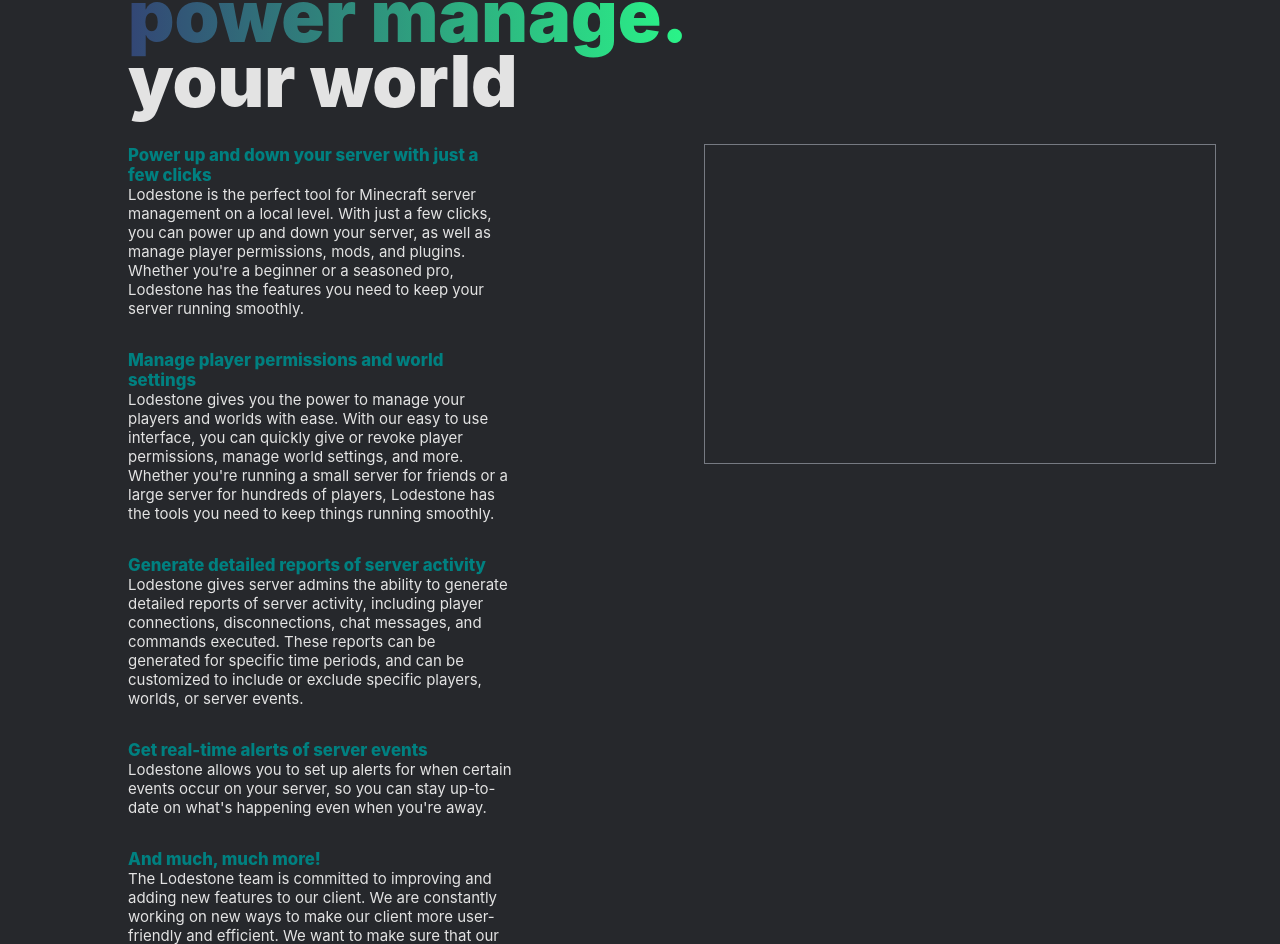
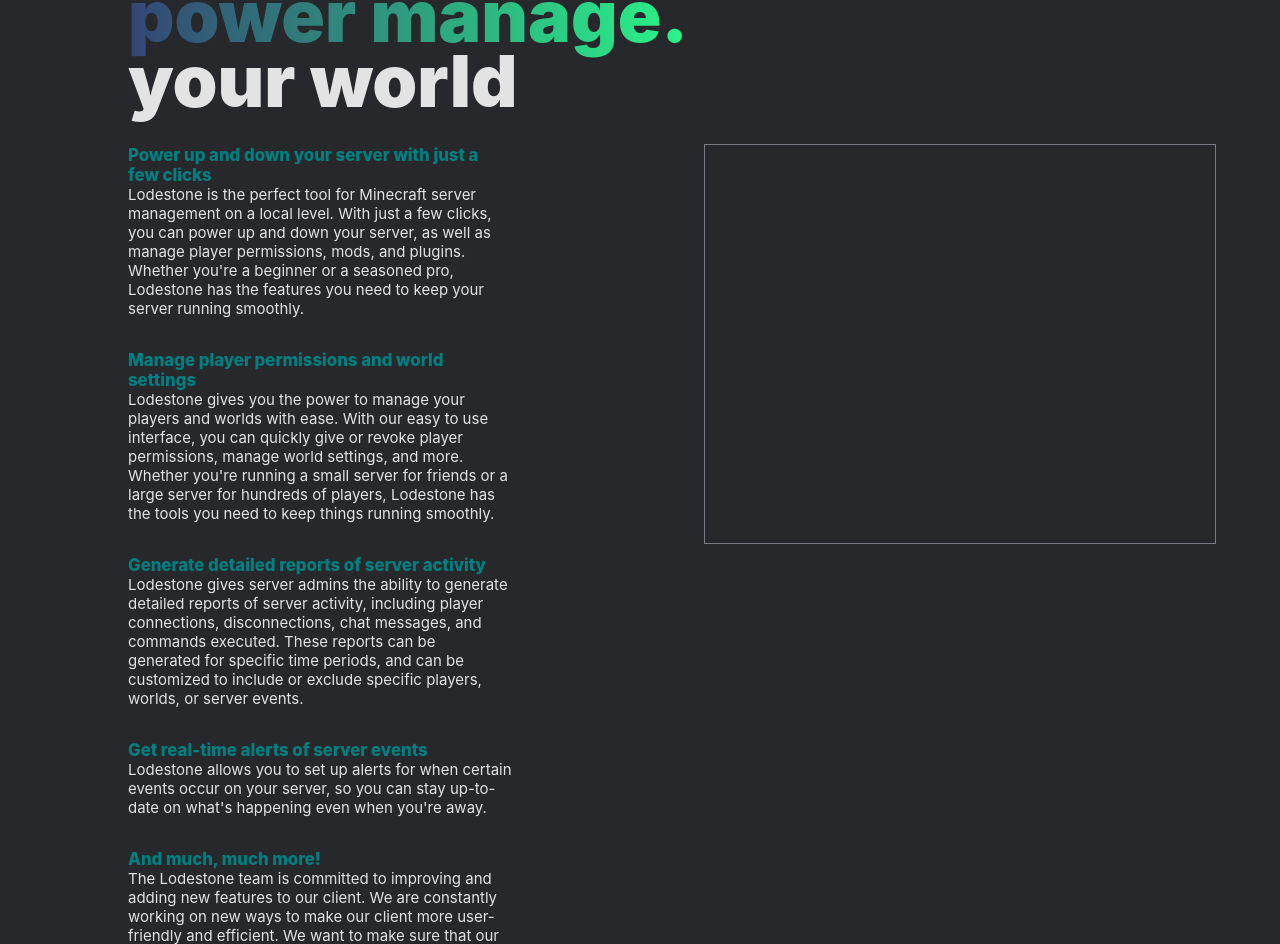
Before and after one commit to Lodestone-Team/frontend, a React (Create React App) app: page / in a window 1280 px wide. Shown: the part 3425-4369 px from the top of the page. Built offline with nearby package versions, Linux system fonts and the light colour scheme; a web font is replaced by a local one.

Commit message:
Shifted the sticky box a bit

```diff
--- a/src/landingPage/ToolsSection.module.scss
+++ b/src/landingPage/ToolsSection.module.scss
@@ -50,8 +50,8 @@
   right: 5vw;
 
   .stickyBox {
-    top: 0;
-    height: 40vh;
+    top: 10vh;
+    height: 50vh;
     position: sticky;
   }
 }
```
